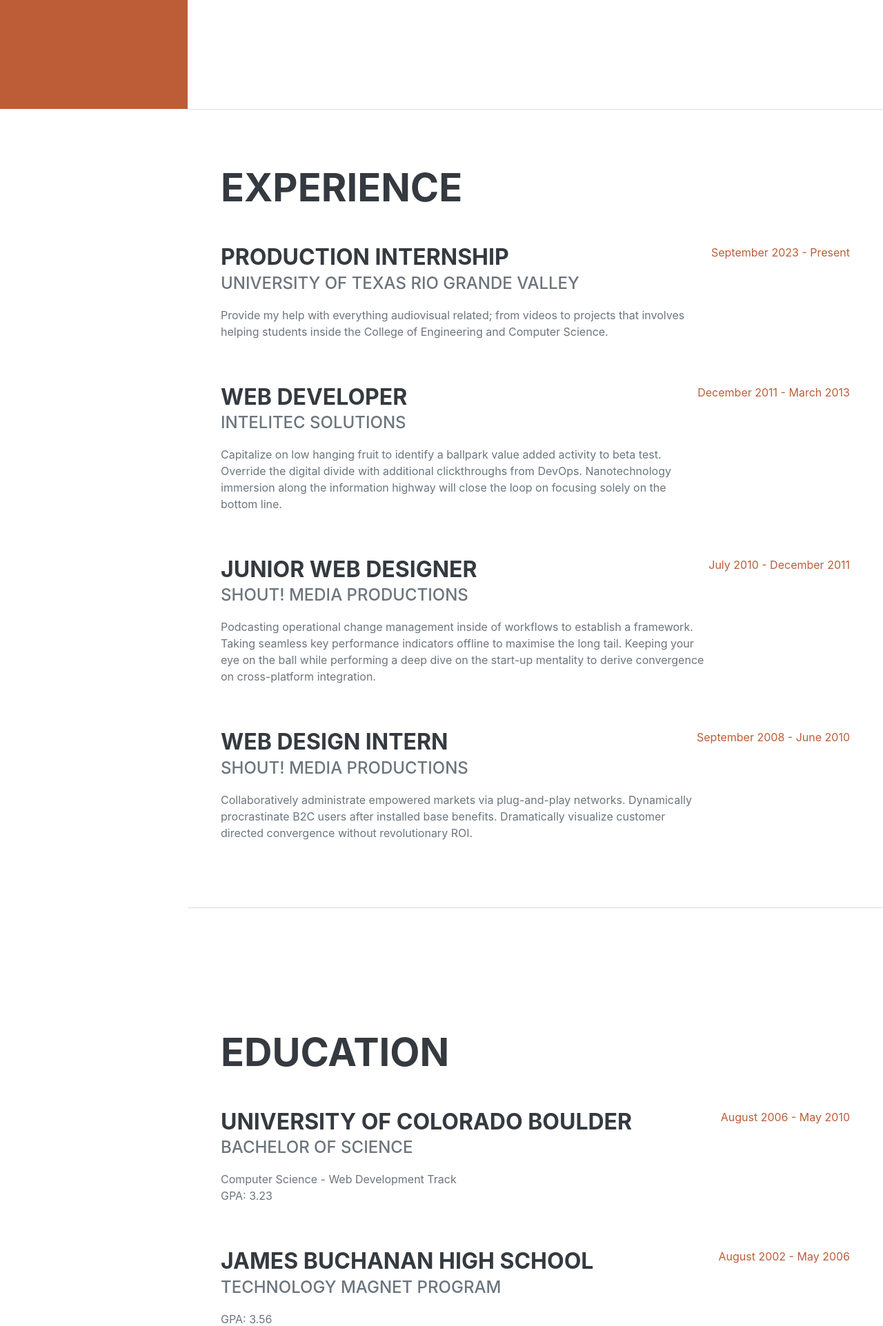
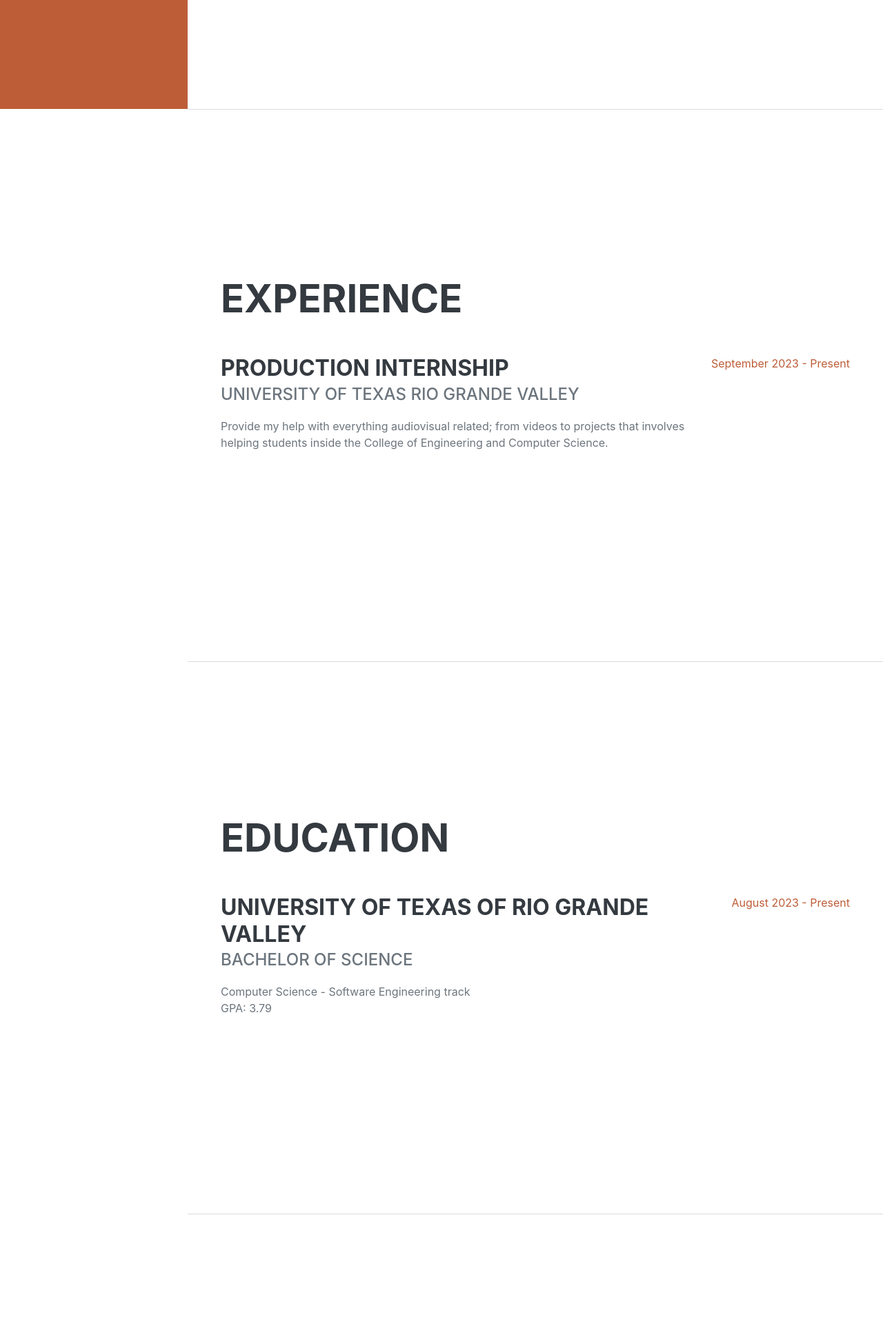
Before and after one commit to Orlandodlpz/1101-final-project, a Flask app: page / in a window 1280 px wide. Shown: the part 642-2565 px from the top of the page at 69% size. Run offline with Flask 3, Linux system fonts and the light colour scheme; some libraries are stand-ins or nearby versions; some web fonts are replaced.

Commit message:
Add School

```diff
--- a/templates/index.html
+++ b/templates/index.html
@@ -68,30 +68,6 @@
                         </div>
                         <div class="flex-shrink-0"><span class="text-primary">September 2023 - Present</span></div>
                     </div>
-                    <div class="d-flex flex-column flex-md-row justify-content-between mb-5">
-                        <div class="flex-grow-1">
-                            <h3 class="mb-0">Web Developer</h3>
-                            <div class="subheading mb-3">Intelitec Solutions</div>
-                            <p>Capitalize on low hanging fruit to identify a ballpark value added activity to beta test. Override the digital divide with additional clickthroughs from DevOps. Nanotechnology immersion along the information highway will close the loop on focusing solely on the bottom line.</p>
-                        </div>
-                        <div class="flex-shrink-0"><span class="text-primary">December 2011 - March 2013</span></div>
-                    </div>
-                    <div class="d-flex flex-column flex-md-row justify-content-between mb-5">
-                        <div class="flex-grow-1">
-                            <h3 class="mb-0">Junior Web Designer</h3>
-                            <div class="subheading mb-3">Shout! Media Productions</div>
-                            <p>Podcasting operational change management inside of workflows to establish a framework. Taking seamless key performance indicators offline to maximise the long tail. Keeping your eye on the ball while performing a deep dive on the start-up mentality to derive convergence on cross-platform integration.</p>
-                        </div>
-                        <div class="flex-shrink-0"><span class="text-primary">July 2010 - December 2011</span></div>
-                    </div>
-                    <div class="d-flex flex-column flex-md-row justify-content-between">
-                        <div class="flex-grow-1">
-                            <h3 class="mb-0">Web Design Intern</h3>
-                            <div class="subheading mb-3">Shout! Media Productions</div>
-                            <p>Collaboratively administrate empowered markets via plug-and-play networks. Dynamically procrastinate B2C users after installed base benefits. Dramatically visualize customer directed convergence without revolutionary ROI.</p>
-                        </div>
-                        <div class="flex-shrink-0"><span class="text-primary">September 2008 - June 2010</span></div>
-                    </div>
                 </div>
             </section>
             <hr class="m-0" />
@@ -101,20 +77,12 @@
                     <h2 class="mb-5">Education</h2>
                     <div class="d-flex flex-column flex-md-row justify-content-between mb-5">
                         <div class="flex-grow-1">
-                            <h3 class="mb-0">University of Colorado Boulder</h3>
+                            <h3 class="mb-0">University of Texas of Rio Grande Valley</h3>
                             <div class="subheading mb-3">Bachelor of Science</div>
-                            <div>Computer Science - Web Development Track</div>
-                            <p>GPA: 3.23</p>
+                            <div>Computer Science - Software Engineering track</div>
+                            <p>GPA: 3.79</p>
                         </div>
-                        <div class="flex-shrink-0"><span class="text-primary">August 2006 - May 2010</span></div>
-                    </div>
-                    <div class="d-flex flex-column flex-md-row justify-content-between">
-                        <div class="flex-grow-1">
-                            <h3 class="mb-0">James Buchanan High School</h3>
-                            <div class="subheading mb-3">Technology Magnet Program</div>
-                            <p>GPA: 3.56</p>
-                        </div>
-                        <div class="flex-shrink-0"><span class="text-primary">August 2002 - May 2006</span></div>
+                        <div class="flex-shrink-0"><span class="text-primary">August 2023 - Present</span></div>
                     </div>
                 </div>
             </section>
```
